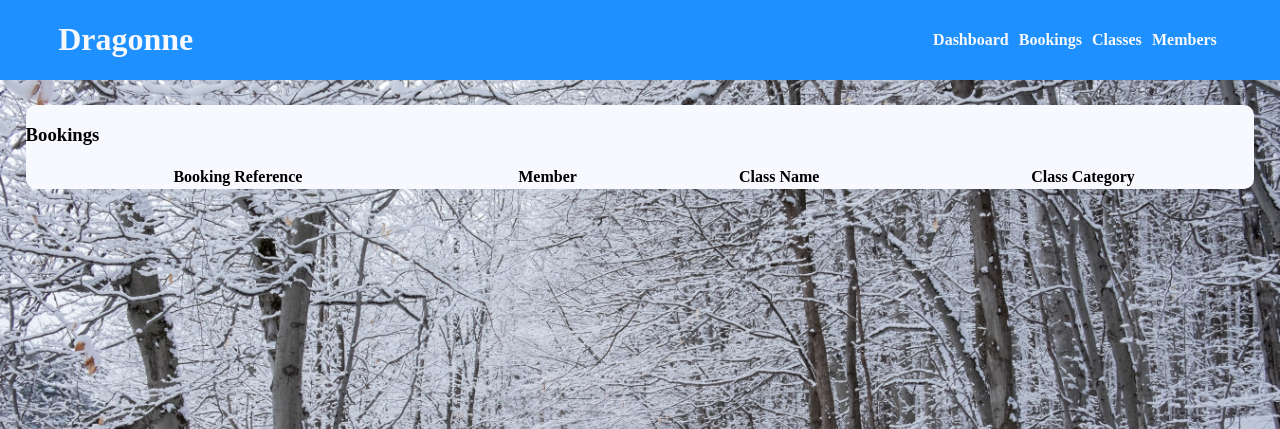
After one commit to Stanhoucke/gym_web_app, a Flask app: page /bookings in a window 1280 px wide. The commit adds this page. Shown: the top 429 px of the page. Run offline with Flask 2, Linux system fonts and the light colour scheme; data that the repository does not hold is empty; some libraries are stand-ins or nearby versions.

Commit message:
bookings route and index page added

```diff
--- a/app/app.py
+++ b/app/app.py
@@ -2,13 +2,13 @@ from flask import Flask, render_template
 
 from controllers.members_controller import members_blueprint
 from controllers.workouts_controller import workouts_blueprint
-# from controllers.bookings_controller import bookings_blueprint
+from controllers.bookings_controller import bookings_blueprint
 
 app = Flask(__name__)
 
 app.register_blueprint(members_blueprint)
 app.register_blueprint(workouts_blueprint)
-# app.register_blueprint(visits_blueprint)
+app.register_blueprint(bookings_blueprint)
 
 @app.route('/')
 def home():
--- a/app/controllers/bookings_controller.py
+++ b/app/controllers/bookings_controller.py
@@ -0,0 +1,12 @@
+from flask import Flask, Blueprint, render_template, request, redirect
+from models.booking import Booking
+import repositories.booking_repository as booking_repository
+
+bookings_blueprint = Blueprint("bookings", __name__)
+
+@bookings_blueprint.route("/bookings")
+def bookings():
+    bookings = booking_repository.select_all()
+    return render_template("bookings/index.html", bookings=bookings)
+
+# New booking
--- a/app/repositories/booking_repository.py
+++ b/app/repositories/booking_repository.py
@@ -34,7 +34,7 @@ def select_all():
     for row in results:
         member = member_repository.select(row['member_id'])
         workout = workout_repository.select(row['workout_id'])
-        booking = Booking(member, workout)
+        booking = Booking(member, workout, row['id'])
         bookings.append(booking)
     return bookings
 
--- a/app/templates/base.html
+++ b/app/templates/base.html
@@ -17,6 +17,7 @@
         <nav id="nav-bar">
             <ul>
                 <li><a href="/">Dashboard</a></li>
+                <li><a href="/bookings">Bookings</a></li>
                 <li><a href="/workouts">Classes</a></li>
                 <li><a href="/members">Members</a></li>
             </ul>
--- /dev/null
+++ b/app/templates/bookings/index.html
@@ -0,0 +1,25 @@
+{% extends "base.html" %}
+
+{% block content %}
+    <h3>Bookings</h3>
+
+    <table>
+        <thead>
+            <tr>
+                <th>Booking Reference</th>
+                <th>Member</th>
+                <th>Class Name</th>
+                <th>Class Category</th>
+            </tr>
+        </thead>
+        <tbody>
+            {% for booking in bookings %}
+            <tr>
+                <td>{{ booking.id }}</td>
+                <td>{{ booking.member.full_name() }}</td>
+                <td>{{ booking.workout.name }}</td>
+                <td>{{ booking.workout.category }}</td>
+            </tr>
+            {% endfor %}
+    </table>
+{% endblock %}
```
Also changed, not shown: app/templates/bookings/new.html (added).
